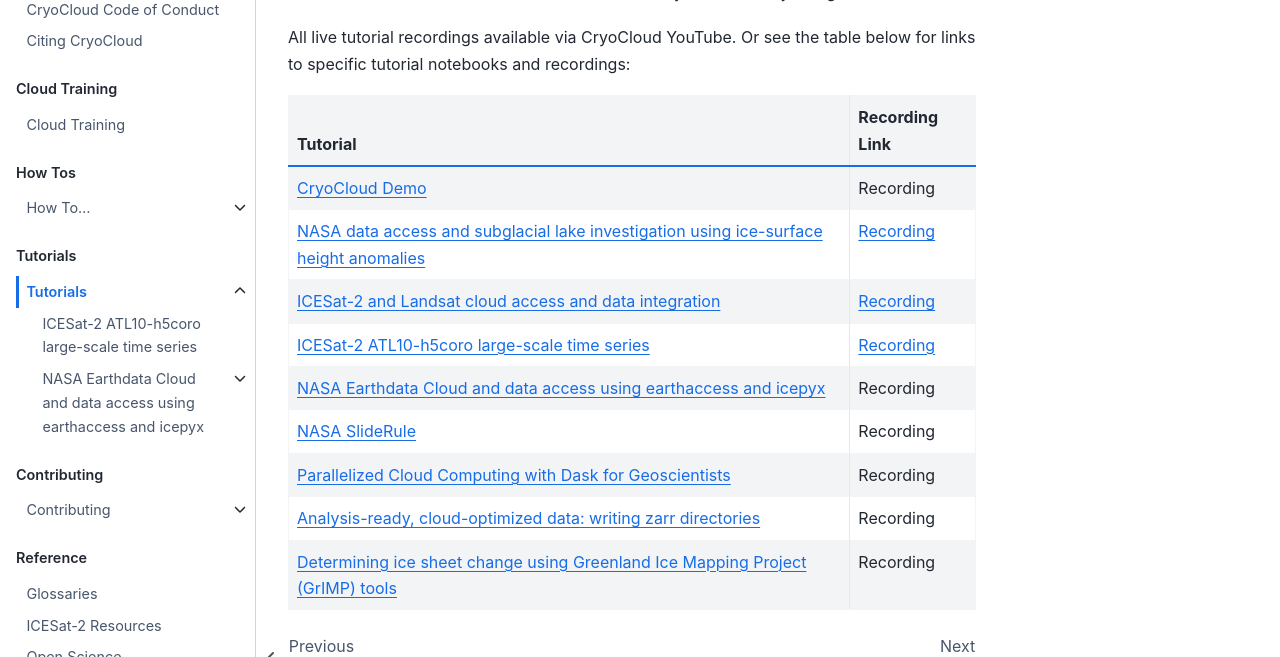
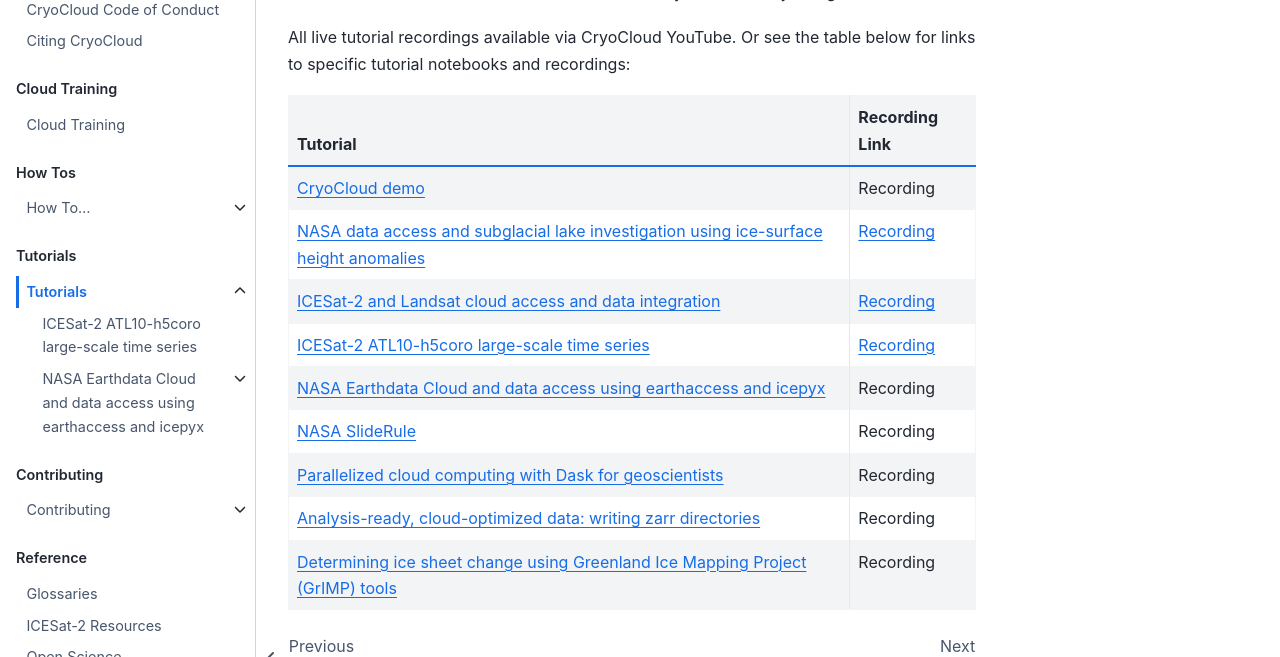
Before and after one commit to CryoInTheCloud/CryoCloudWebsite, a Jupyter Book: the page built from book/tutorials/index.md, in a window 1280 px wide and 1052 px high. Shown: the part 261-918 px from the top of the window. Built offline with Jupyter Book 1.0.4 settings and Sphinx 7.4.7 and the Sphinx Book theme 1.1.4, drawn with Linux system fonts in a browser that asks for light colours; pages that are not in the unit, such as notebooks, are missing from menus.

```diff
--- a/book/tutorials/index.md
+++ b/book/tutorials/index.md
@@ -13,12 +13,12 @@ All live tutorial recordings available via CryoCloud YouTube. Or see the table b
 
 | Tutorial | Recording Link |
 | ---  | --- |
-| [CryoCloud Demo](https://book.cryointhecloud.com/tutorials/cryocloud_demo/CryoCloud_demo.html) | Recording
+| [CryoCloud demo](https://book.cryointhecloud.com/tutorials/cryocloud_demo/CryoCloud_demo.html) | Recording
 | [NASA data access and subglacial lake investigation using ice-surface height anomalies](https://book.cryointhecloud.com/tutorials/IS2_ATL15_surface_height_anomalies/IS2_ATL15_surface_height_anomalies.html) | [Recording](https://youtu.be/HnGsCKyxkPo)
 | [ICESat-2 and Landsat cloud access and data integration](https://book.cryointhecloud.com/tutorials/IS2_cloud_Landsat_integration.html) | [Recording](https://youtu.be/QNrDlwiomgc)
 | [ICESat-2 ATL10-h5coro large-scale time series](https://book.cryointhecloud.com/external/ICESAT2_ATL10-h5coro_large_scale_time_series.html) | [Recording](https://youtu.be/iSRjtXoflRU)
 | [NASA Earthdata Cloud and data access using earthaccess and icepyx](https://book.cryointhecloud.com/tutorials/NASA-Earthdata-Cloud-Access/index.html) | Recording
 | [NASA SlideRule](https://book.cryointhecloud.com/tutorials/SlideRule_applications/SlideRule_applications.html) | Recording
-| [Parallelized Cloud Computing with Dask for Geoscientists](https://book.cryointhecloud.com/tutorials/dask_for_geoscientists.html) | Recording
+| [Parallelized cloud computing with Dask for geoscientists](https://book.cryointhecloud.com/tutorials/dask_for_geoscientists.html) | Recording
 | [Analysis-ready, cloud-optimized data: writing zarr directories](https://book.cryointhecloud.com/tutorials/ARCOdata_writingZarrs.html) | Recording
 | [Determining ice sheet change using Greenland Ice Mapping Project (GrIMP) tools](https://book.cryointhecloud.com/tutorials/GrIMP/GrIMP_tutorial_AGU23.html) | Recording
```
